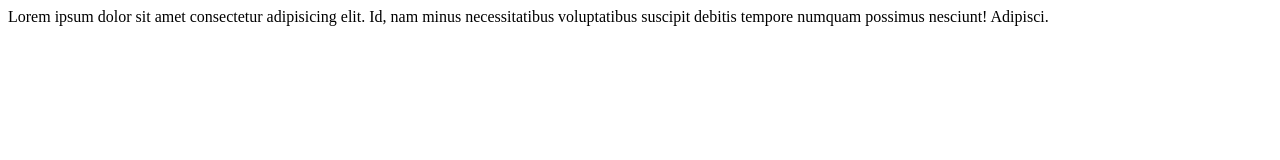
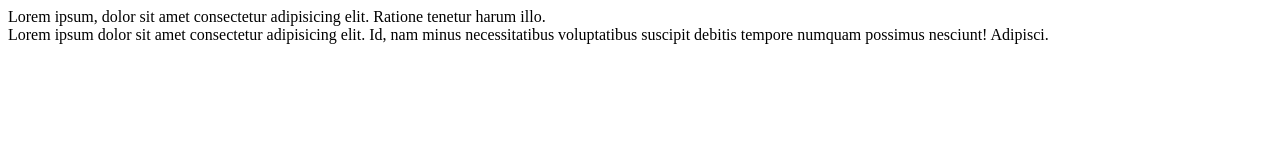
Before and after one commit to sergey-hillel/lesson4, a plain HTML site: page index.html in a window 1280 px wide. Drawn offline with Linux system fonts and the light colour scheme.

Commit message:
Add index header

```diff
--- a/index.html
+++ b/index.html
@@ -9,6 +9,9 @@
 </head>
 
 <body>
+    <header>
+        Lorem ipsum, dolor sit amet consectetur adipisicing elit. Ratione tenetur harum illo.
+    </header>
     <div>
         Lorem ipsum dolor sit amet consectetur adipisicing elit. Id, nam minus necessitatibus voluptatibus suscipit
         debitis tempore numquam possimus nesciunt! Adipisci.
```
